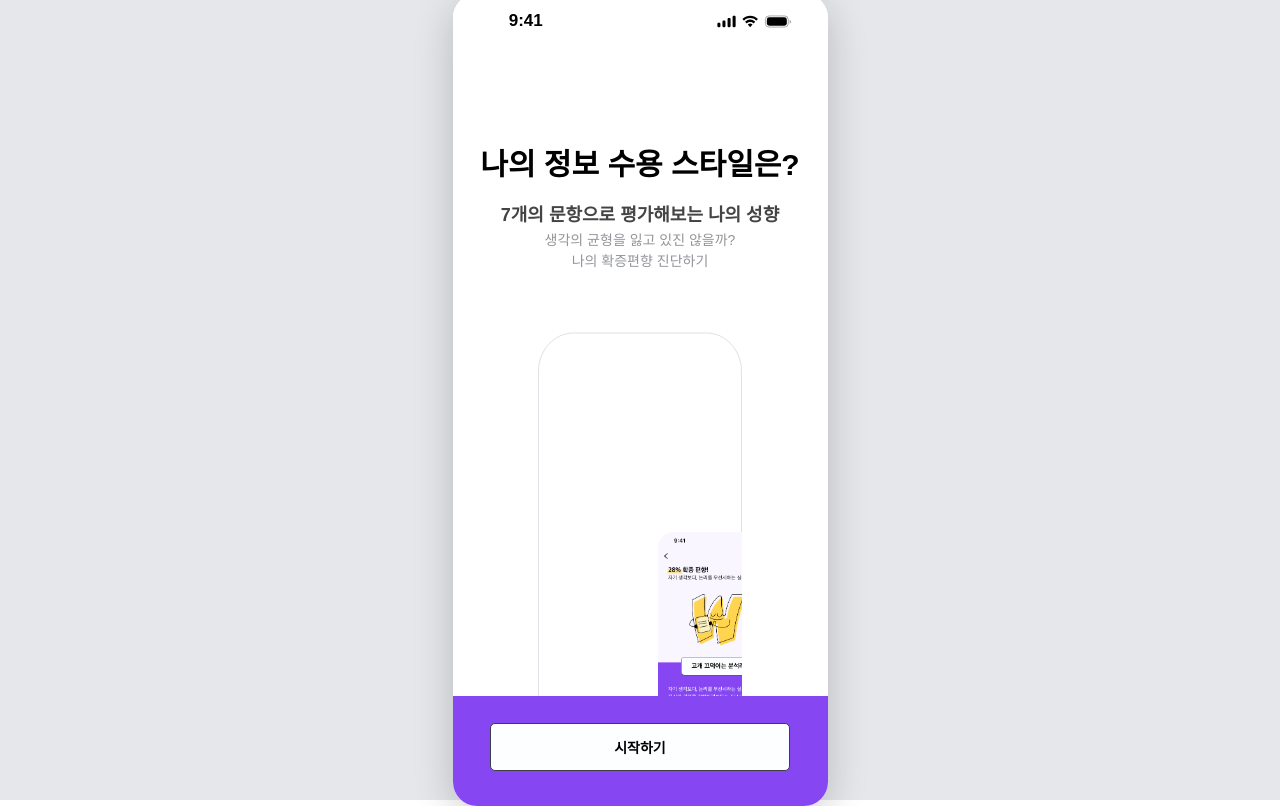
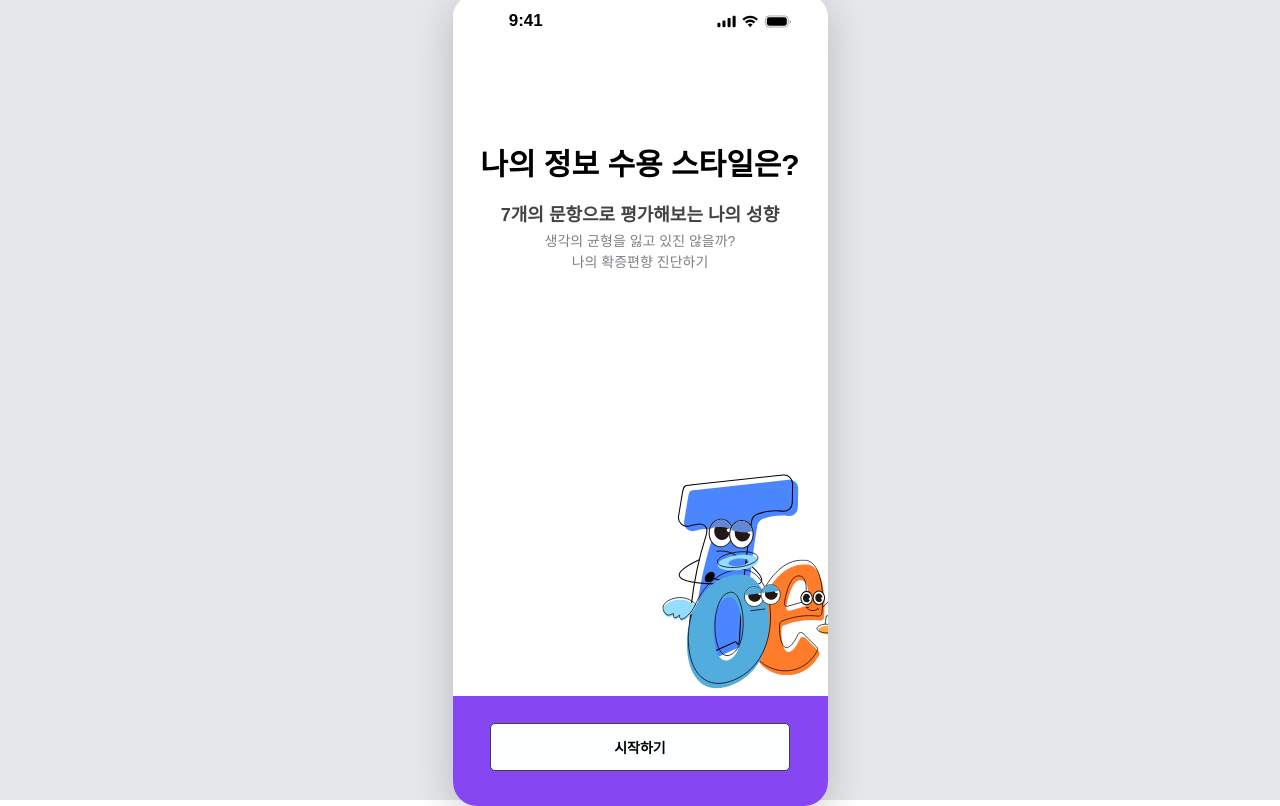
Before and after one commit to yoomstergotcha/hackathon, a React (Create React App) app: page /onboarding in a window 1280 px wide. Built offline with nearby package versions, Linux system fonts and the light colour scheme.

Commit message:
최종수정

```diff
--- a/src/assets/styles/OnboardingStartPage.css
+++ b/src/assets/styles/OnboardingStartPage.css
@@ -32,35 +32,9 @@
 
 .description {
   font-size: 14px;
-  color: var(--g4, #93959b);
+  color: var(--g4, #7d7f85);
   line-height: 1.5;
-}
-
-.result-frame-wrapper {
-  position: relative;
-  width: 204px;
-  height: 461px;
-  display: flex;
-  justify-content: center;
-  align-items: center;
-  margin: 60px auto 18px auto;
-  overflow: hidden;
-}
-
-.phone-frame-outer {
-  position: absolute;
-  top: 0;
-  left: 0;
-}
-
-.result-image {
-  position: absolute;
-  inset: 0; /* top:0, right:0, bottom:0, left:0 */
-  width: 100%;
-  height: 100%;
-  object-fit: cover; /* 꽉 채우기 */
-  border-radius: 16px; /* 프레임 모서리와 맞춤 */
-  flex-shrink: 0;
+  margin-top: 5px;
 }
 
 .bottom-bar {
@@ -86,3 +60,14 @@
   cursor: pointer;
   margin-top: -2%;
 }
+
+.result-image {
+  position: absolute;
+  top: 50%;
+  left: 50%;
+  width: 185px;
+  max-height: 401px;
+  object-fit: contain;
+  border-radius: 16px;
+  transition: transform 0.3s ease;
+}
--- a/src/pages/OnboardingStartPage.js
+++ b/src/pages/OnboardingStartPage.js
@@ -2,10 +2,15 @@ import React from 'react';
 import { useNavigate } from 'react-router-dom';
 import '../assets/styles/OnboardingStartPage.css';
 import StatusBar from '../components/StatusBar';
-import onboardingresult from '../assets/images/onboarding.jpg';
+
+import onboarding2 from '../assets/images/onboarding2.svg';
+import onboarding3 from '../assets/images/onboarding3.svg';
+import onboarding6 from '../assets/images/onboarding6.svg';
 
 function OnboardingStartPage({}) {
   const navigate = useNavigate();
+  const images = [onboarding2, onboarding3, onboarding6];
+
   const handleSignup = () => {
     navigate('/onboardingquestion1');
   };
@@ -23,47 +28,25 @@ function OnboardingStartPage({}) {
         </p>
       </div>
 
-      <div className="result-frame-wrapper">
-        {/* 외곽 흰색 phone frame */}
-        <svg
-          className="phone-frame-outer"
-          xmlns="http://www.w3.org/2000/svg"
-          width="204"
-          height="461"
-          viewBox="0 0 204 461"
-          fill="none"
-        >
-          <path
-            d="M168.47 1L35.5224 1C16.1952 1 0.527344 18.1624 0.527344 39.3332L0.527344 421.667C0.527344 442.838 16.1952 460 35.5224 460H168.47C187.797 460 203.465 442.838 203.465 421.667V39.3332C203.465 18.1624 187.797 1 168.47 1Z"
-            fill="white"
-            stroke="#E0E1E6"
-            stroke-miterlimit="10"
+      {/* 세 개 이미지 모두 렌더링 */}
+      {images.map((src, idx) => {
+        // 랜덤 offset: -50~50px
+        const offsetX = Math.random() * 100 - 50;
+        const offsetY = Math.random() * 100 - 50;
+        const rotate = Math.random() * 30 - 15; // -15~15도
+        return (
+          <img
+            key={idx}
+            src={src}
+            alt={`검사 미리보기 ${idx}`}
+            className="result-image"
+            style={{
+              transform: `translate(calc(-50% + ${offsetX}px), calc(-50% + ${offsetY}px)) rotate(${rotate}deg)`,
+              zIndex: idx + 1,
+            }}
           />
-        </svg>
-
-        {/* 내부 회색 프레임 */}
-        <svg
-          className="phone-frame-inner"
-          xmlns="http://www.w3.org/2000/svg"
-          width="198"
-          height="454"
-          viewBox="0 0 198 454"
-          fill="none"
-        >
-          <path
-            opacity="0.48"
-            d="M164.968 0.518318L33.0264 0.518318C14.8036 0.518318 0.0292969 16.6973 0.0292969 36.6584L0.0292969 417.71C0.0292969 437.671 14.8036 453.854 33.0264 453.854H164.968C183.191 453.854 197.966 437.671 197.966 417.71V36.6584C197.966 16.6973 183.191 0.513672 164.968 0.513672V0.518318ZM196.269 417.979C196.269 436.648 182.453 451.782 165.41 451.782H32.5811C15.5374 451.782 1.72178 436.648 1.72178 417.979L1.72178 36.3936C1.72603 17.7288 15.5416 2.59528 32.5811 2.59528L165.414 2.59528C182.457 2.59528 196.273 17.7288 196.273 36.3982V417.974L196.269 417.979Z"
-            fill="#EAEAEC"
-          />
-        </svg>
-
-        {/* 이미지 */}
-        <img
-          src={onboardingresult}
-          alt="검사 미리보기"
-          className="result-image"
-        />
-      </div>
+        );
+      })}
 
       <div className="bottom-bar">
         <button className="start-button" onClick={handleSignup}>
```
Also changed, not shown: src/assets/images/onboarding_phone.png (added).
